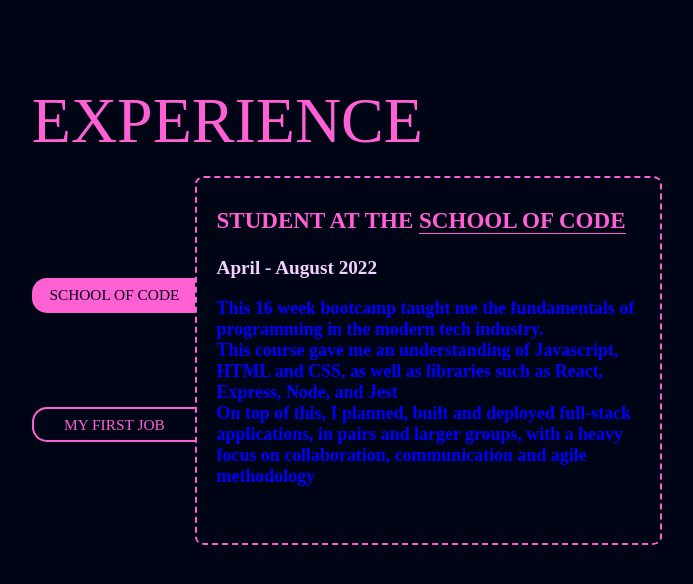
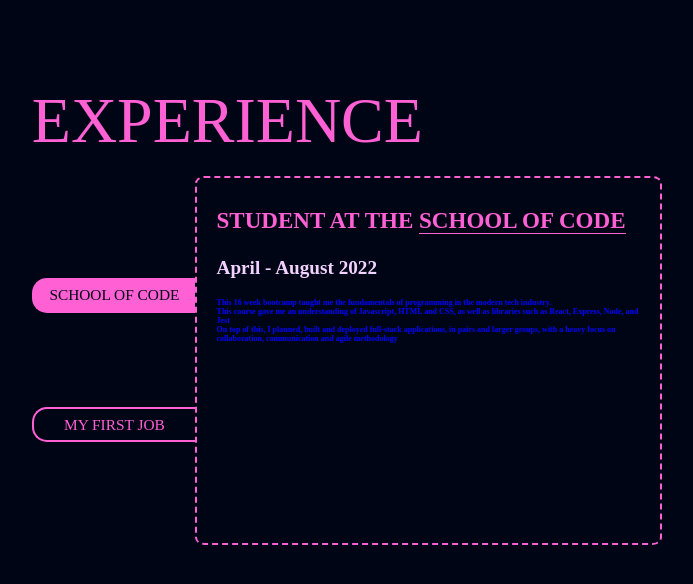
Before and after one commit to NoahAldhous/portfolio-page, a React (Create React App) app: page / in a window 1280 px wide. Shown: the part 3638-4222 px from the top of the page, without its empty margins (301-994 px from the left). Built offline with nearby package versions, Linux system fonts and the light colour scheme; a web font is replaced by a local one.

Commit message:
changed experience text font size to 50%

```diff
--- a/src/components/ExperiencePage/ExperiencePage.css
+++ b/src/components/ExperiencePage/ExperiencePage.css
@@ -91,7 +91,7 @@
 .Experience-text{
     color:  var(--secondary-color);
     /* border: 1px solid red; */
-    font-size: 1.4vw;
+    font-size: 50%;
     font-weight:bold;
     padding: 0;
     color: blue;
```
